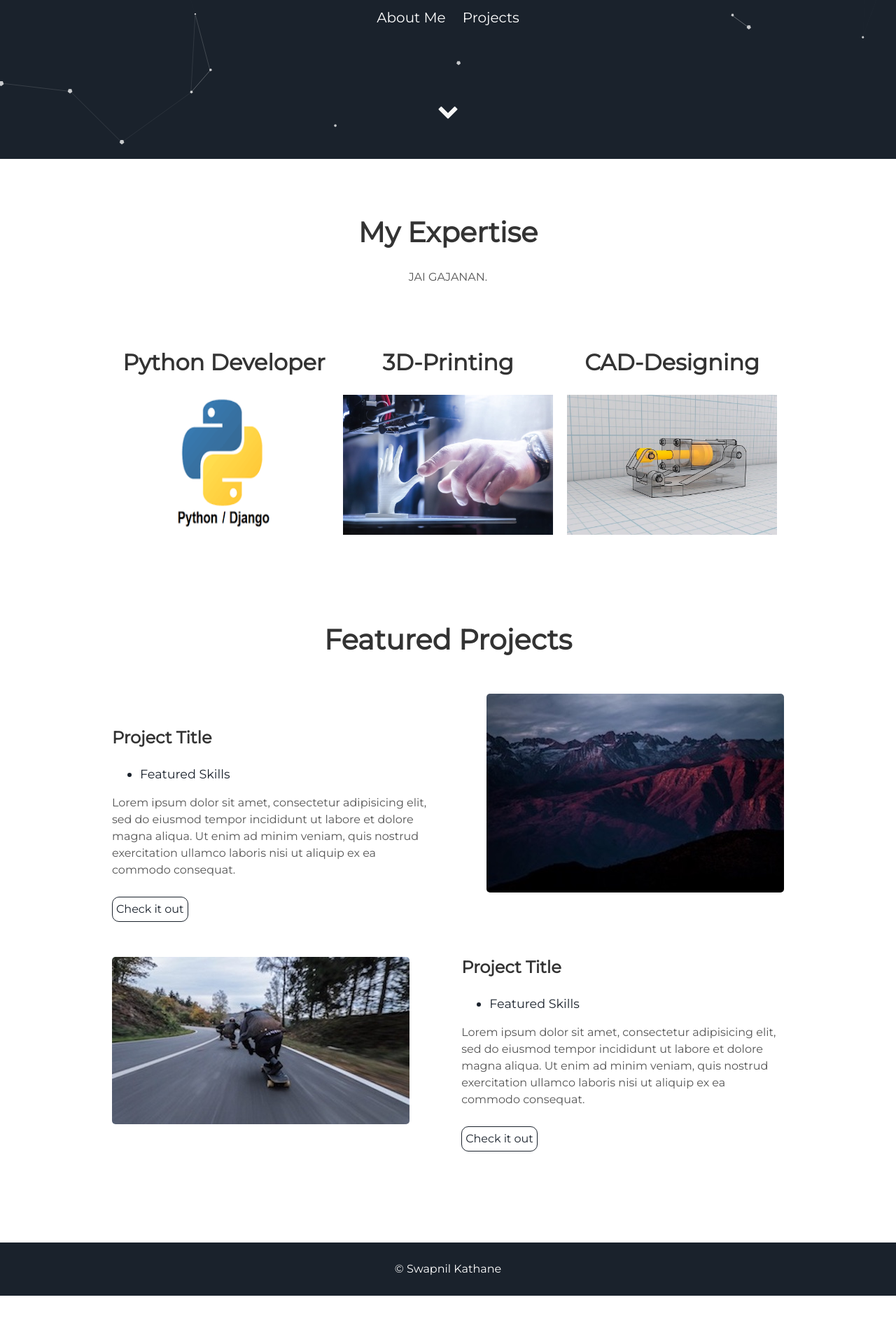
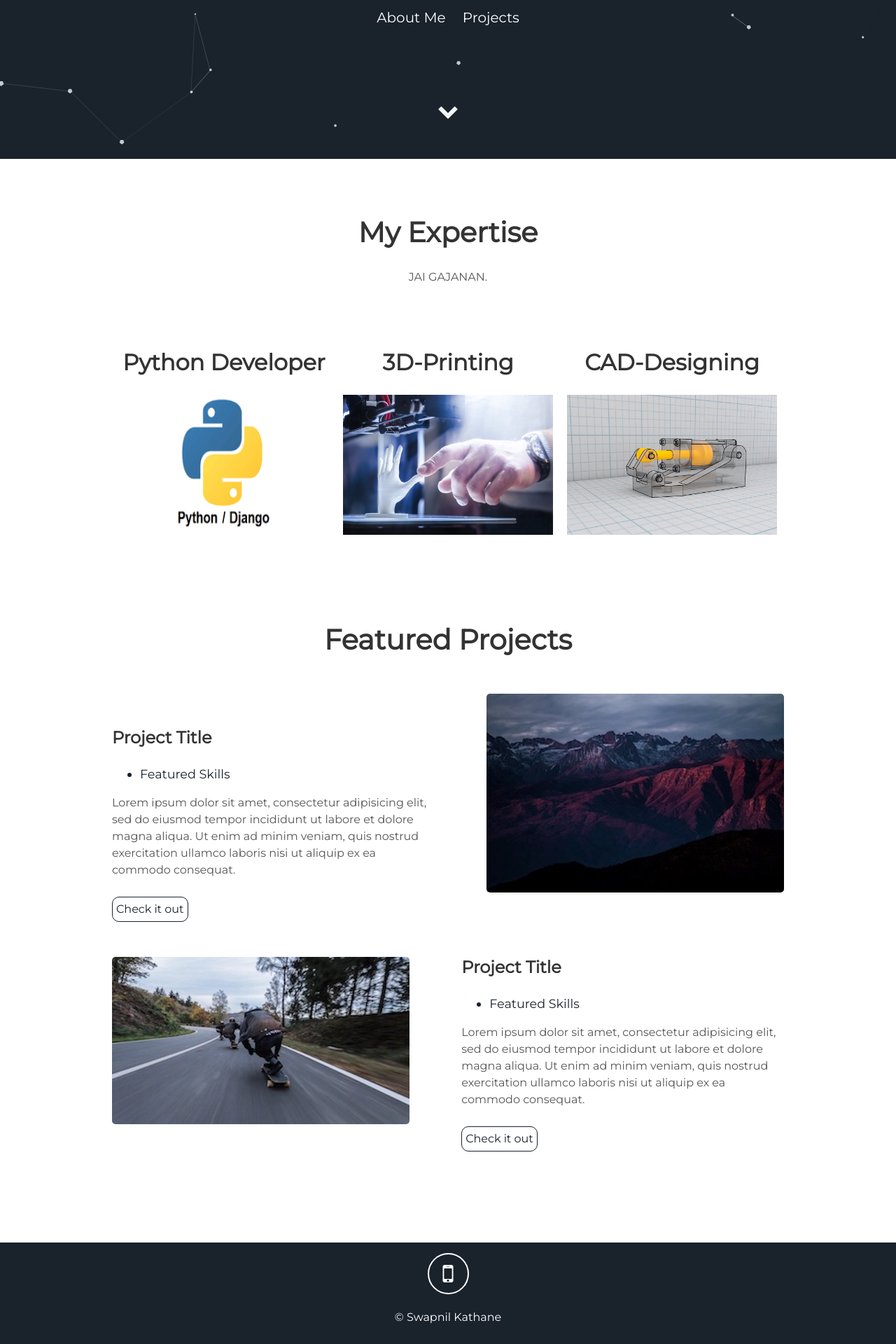
Before and after one commit to swapnilkathane/swapnilkathaneoldweb, a Jekyll site: the page built from index.html, in a window 1280 px wide. Shown: the part 673-2593 px from the top of the page at 70% size. Built offline with Jekyll 4.4.1, drawn with Linux system fonts in a browser that asks for light colours; before the commit the page ends 2524 px from its top, so only the background shows below that.

Commit message:
Update footer.html

```diff
--- a/_includes/footer.html
+++ b/_includes/footer.html
@@ -1,4 +1,7 @@
 <footer class="footer">
+	<div class="header-icons">
+        <a aria-label="Send email" href="#"><i class="icon fa fa-mobile"></i></a>
+    </div>
     <p>&copy; {{site.username}}</p>
 </footer>
 <script src="//cdn.jsdelivr.net/particles.js/2.0.0/particles.min.js"></script>
```
